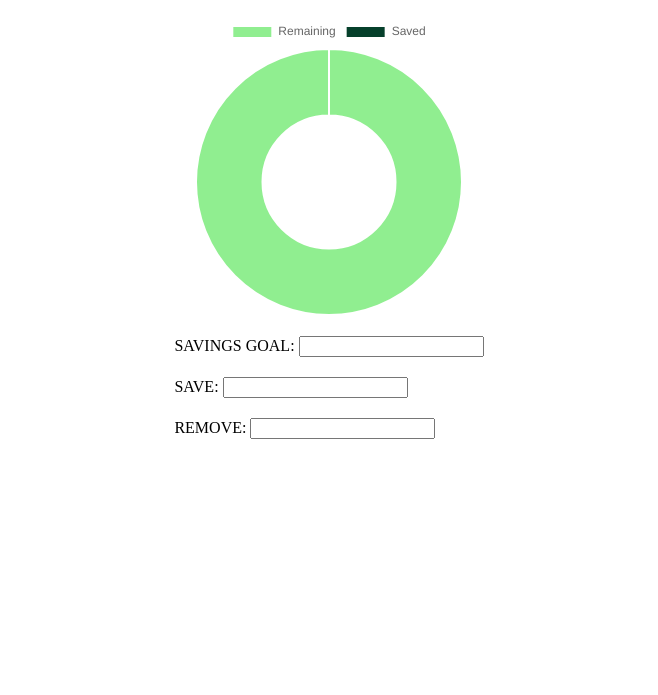
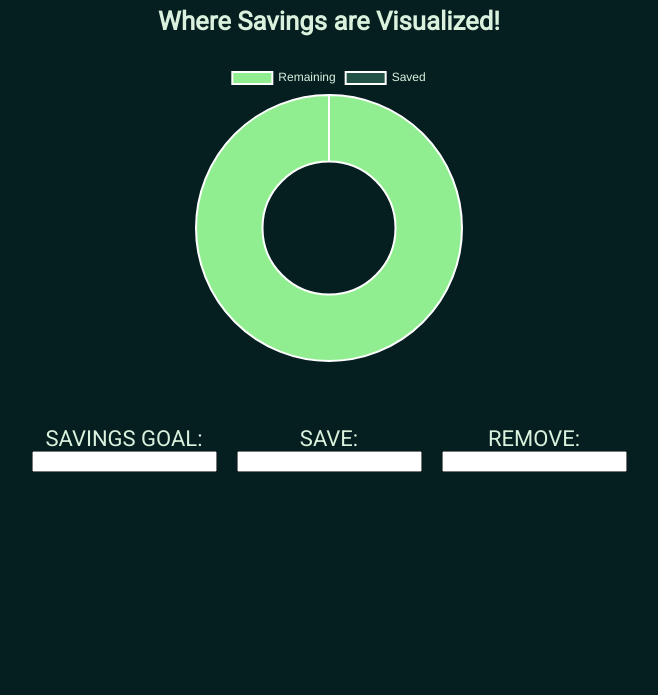
Before and after one commit to ProgramPedro/savings-goal, a plain HTML site: page savings-goal.html in a window 1280 px wide. Shown: the part 105-800 px from the top of the page, without its empty margins (311-969 px from the left). Drawn offline with nearby package versions, Linux system fonts and the light colour scheme.

Commit message:
Styling changes; bunch of different greens added and the textboxes and text are now side-by-side and center aligned in columns.

```diff
--- a/savings-goal.css
+++ b/savings-goal.css
@@ -1,10 +1,16 @@
+body {
+    background-color: #051F20;
+    font-family: "Roboto";
+    font-size: 22px;
+}
+
 h1 {
-    color: #5bd45b;
+    color: #8EB69B;
     text-align: center;
 }
 
 h3 {
-    color: #7eed7e;
+    color: #DAF1DE;
 }
 
 .title {
@@ -19,13 +25,20 @@ h3 {
 
 .inputs {
     display: flex;
-    align-content: center;
     justify-content: center;
+    align-items: center;
+    height: 25vh;
 }
 
+.input-container {
+    display: flex;
+    gap: 20px;
+    text-align: center;
+}
 
-.inputs div {
+.input-container div {
+    display: flex;
     flex-direction: column;
     align-items: center;
-    margin: 20px;
+    color: #DAF1DE;
 }
--- a/savings-goal.html
+++ b/savings-goal.html
@@ -4,6 +4,7 @@
     <meta charset="UTF-8">
     <meta name="viewport" content="width=device-width, initial-scale=1.0">
     <title>Savings Goal</title>
+    <link href='https://fonts.googleapis.com/css?family=Roboto' rel='stylesheet'>
     <link rel="stylesheet" href="savings-goal.css">
 </head>
 <body>
@@ -20,6 +21,7 @@
     <div class="inputs">
         <!-- Where the user inputs their -->
          <form>
+            <div class="input-container">
                 <div>
                     <label for="total-savings">SAVINGS GOAL:</label>
                     <input type="text" id="total-savings" name="total-savings"><br>
@@ -32,9 +34,9 @@
                     <label for="remove-money">REMOVE:</label>
                     <input type="text" id="remove-money" name="remove-money"><br>
                 </div>
+            </div>
          </form>
     </div>
-
     <!--JavaScript Code-->
     <script src="https://cdnjs.cloudflare.com/ajax/libs/Chart.js/4.4.1/chart.umd.js"></script>
     <script src="savings-goal.js"></script>
--- a/savings-goal.js
+++ b/savings-goal.js
@@ -21,14 +21,21 @@ let donutChart = new Chart( donutChartContext, {
             data: [10000, 0],
             backgroundColor: [
                 'rgb(144, 238, 144)',
-                'rgb(6, 64, 43)'
+                'rgb(35, 83, 71)'
             ],
             hoverOffset: 4,
         }],
     },
     options: {
         responsive: false,
-        maintainAspectRatio: false
+        maintainAspectRatio: false,
+        plugins: {
+            legend: {
+                labels: {
+                    color: '#DAF1DE'
+                }
+            }
+        }
     }
 });
 
```
Lines whose indentation alone changed are shown as unchanged.
